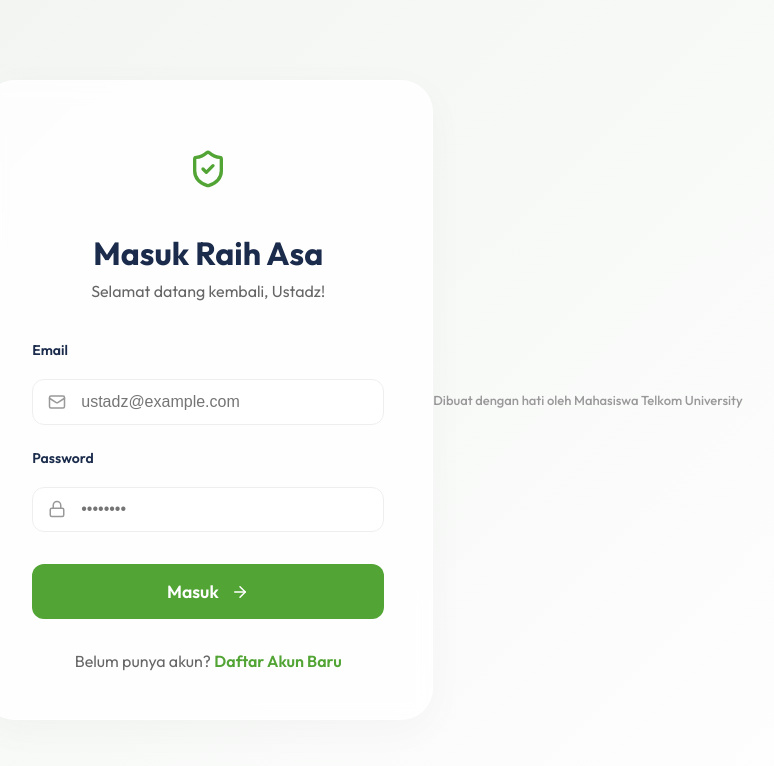
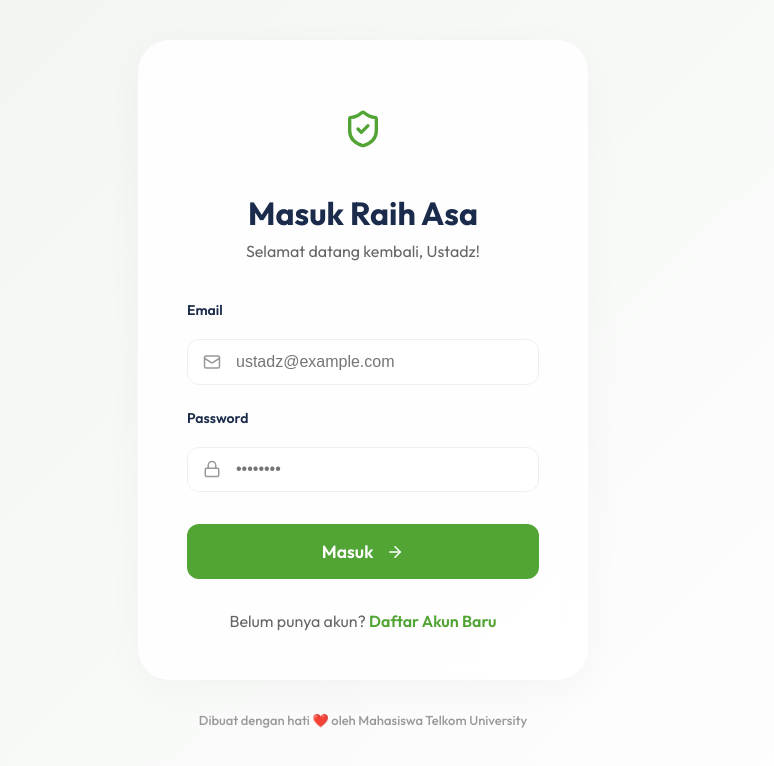
Before and after one commit to daffamarch/ProyekPancasila, a Next.js app: page /login in a window 1280 px wide. Shown: the top 766 px of the page, without its empty margins (277-1051 px from the left). Built offline with nearby package versions, Linux system fonts and the light colour scheme.

Commit message:
Fix footer positioning and add heart emoji

```diff
--- a/src/app/globals.css
+++ b/src/app/globals.css
@@ -2025,6 +2025,7 @@ select {
 .auth-page {
   min-height: 100vh;
   display: flex;
+  flex-direction: column;
   align-items: center;
   justify-content: center;
   background: linear-gradient(135deg, #f0f4f0 0%, #ffffff 100%);
--- a/src/app/login/page.tsx
+++ b/src/app/login/page.tsx
@@ -84,7 +84,7 @@ export default function LoginPage() {
         </div>
       </div>
 
-      <p className="telkom-footer">Dibuat dengan hati oleh Mahasiswa Telkom University</p>
+      <p className="telkom-footer">Dibuat dengan hati ❤️ oleh Mahasiswa Telkom University</p>
     </div>
   );
 }
--- a/src/app/register/page.tsx
+++ b/src/app/register/page.tsx
@@ -98,7 +98,7 @@ export default function RegisterPage() {
         </div>
       </div>
 
-      <p className="telkom-footer">Dibuat dengan hati oleh Mahasiswa Telkom University</p>
+      <p className="telkom-footer">Dibuat dengan hati ❤️ oleh Mahasiswa Telkom University</p>
     </div>
   );
 }
```
